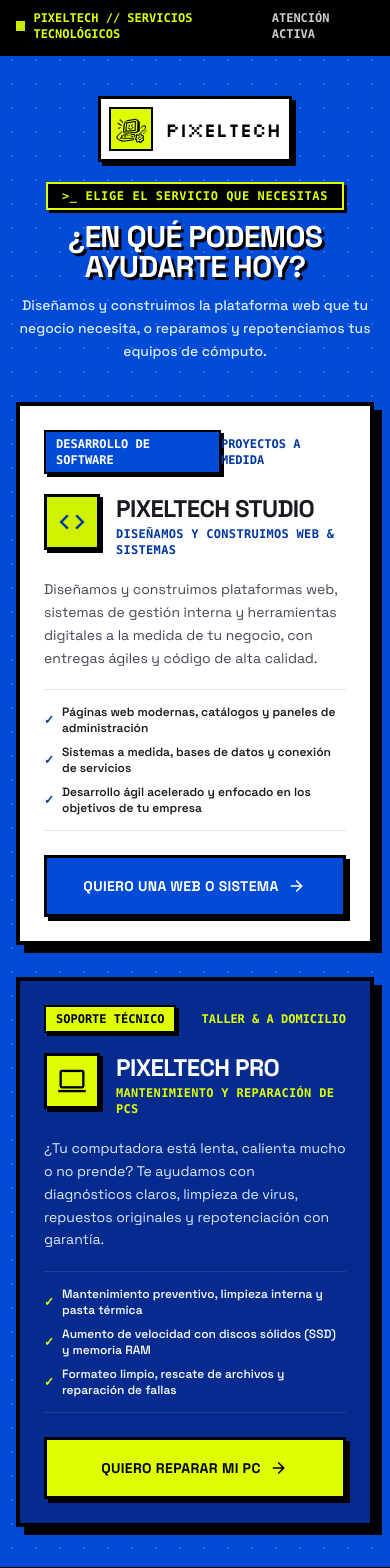
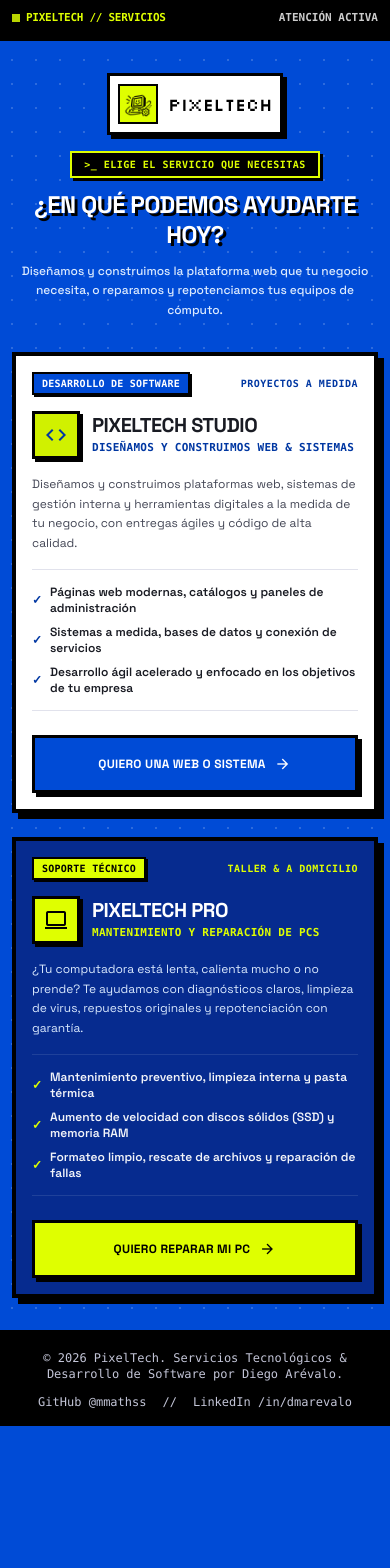
Before and after one commit to mmathss/pixelTech-landing, a React (Vite) app: page / in a window 390 px wide. Shown: the top 1568 px of the page. After the commit the page ends 1426 px from the top, so only its background shows below. Built offline with nearby package versions, Linux system fonts and the light colour scheme.

Commit message:
fix(responsive): resolver solapamiento de badges y optimizar tarjetas para movil (320px+)

```diff
--- a/src/components/hub/HubLanding.jsx
+++ b/src/components/hub/HubLanding.jsx
@@ -5,13 +5,13 @@ export default function HubLanding({ onSelectView }) {
   return (
     <div className="min-h-screen bg-brand-blue tech-grid-bg text-white font-sans flex flex-col justify-between selection:bg-brand-neon selection:text-black">
       {/* Top Status Marquee Bar */}
-      <header className="bg-black text-brand-neon border-b-4 border-black py-2.5 px-4 select-none">
-        <div className="max-w-7xl mx-auto flex items-center justify-between text-xs font-mono font-bold">
-          <div className="flex items-center gap-2">
-            <span className="w-2.5 h-2.5 bg-brand-neon animate-pulse"></span>
-            <span>PIXELTECH // SERVICIOS TECNOLÓGICOS</span>
+      <header className="bg-black text-brand-neon border-b-4 border-black py-2.5 px-3 sm:px-4 select-none">
+        <div className="max-w-7xl mx-auto flex items-center justify-between text-[11px] sm:text-xs font-mono font-bold">
+          <div className="flex items-center gap-1.5 sm:gap-2">
+            <span className="w-2 sm:w-2.5 h-2 sm:h-2.5 bg-brand-neon animate-pulse shrink-0"></span>
+            <span className="tracking-tight sm:tracking-normal">PIXELTECH // SERVICIOS</span>
           </div>
-          <div className="flex items-center gap-4 text-white/80">
+          <div className="flex items-center gap-2 sm:gap-4 text-white/80 shrink-0">
             <span>ATENCIÓN ACTIVA</span>
             <span className="text-brand-neon hidden sm:inline">LIMA, PERÚ &amp; REMOTO</span>
           </div>
@@ -19,80 +19,80 @@ export default function HubLanding({ onSelectView }) {
       </header>
 
       {/* Main Content Area */}
-      <main className="flex-1 flex flex-col justify-center py-10 sm:py-16 px-4 lg:px-8 max-w-7xl mx-auto w-full">
+      <main className="flex-1 flex flex-col justify-center py-8 sm:py-16 px-3 sm:px-4 lg:px-8 max-w-7xl mx-auto w-full">
         {/* Header Introduction */}
         <motion.div
-          className="flex flex-col items-center text-center gap-3 mb-10 sm:mb-14"
+          className="flex flex-col items-center text-center gap-3 mb-8 sm:mb-14"
           initial={{ opacity: 0, y: 25 }}
           animate={{ opacity: 1, y: 0 }}
           transition={{ duration: 0.5 }}
         >
           {/* Brand Logo Box */}
-          <div className="flex items-center gap-3 bg-white p-2 border-3 border-black shadow-[4px_4px_0px_#000] mb-2">
+          <div className="flex items-center gap-2.5 sm:gap-3 bg-white p-2 border-3 border-black shadow-[4px_4px_0px_#000] mb-1 sm:mb-2">
             <div className="bg-brand-neon p-1 border-2 border-black">
               <img
                 src={logoImg}
                 alt="PixelTech Logo"
-                className="w-8 h-8 object-contain brightness-0"
+                className="w-7 h-7 sm:w-8 sm:h-8 object-contain brightness-0"
               />
             </div>
-            <span className="font-pixel text-black text-xl sm:text-2xl uppercase tracking-tight">
+            <span className="font-pixel text-black text-lg sm:text-2xl uppercase tracking-tight">
               PixelTech
             </span>
           </div>
 
-          <div className="inline-flex items-center gap-2 bg-black text-brand-neon px-3.5 py-1 border-2 border-brand-neon shadow-brutal-sm font-mono text-xs uppercase font-bold tracking-wider">
+          <div className="inline-flex items-center gap-2 bg-black text-brand-neon px-3 py-1 border-2 border-brand-neon shadow-brutal-sm font-mono text-[10px] sm:text-xs uppercase font-bold tracking-wider">
             <span>&gt;_ ELIGE EL SERVICIO QUE NECESITAS</span>
           </div>
 
-          <h1 className="font-headline-xl text-3xl sm:text-5xl lg:text-6xl uppercase tracking-tight font-black leading-none text-white drop-shadow-[3px_3px_0px_#000]">
+          <h1 className="font-headline-xl text-2xl sm:text-5xl lg:text-6xl uppercase tracking-tight font-black leading-tight sm:leading-none text-white drop-shadow-[3px_3px_0px_#000]">
             ¿En qué podemos ayudarte hoy?
           </h1>
 
-          <p className="text-blue-100 text-sm sm:text-base max-w-xl leading-relaxed font-medium">
+          <p className="text-blue-100 text-xs sm:text-base max-w-xl leading-relaxed font-medium px-2">
             Diseñamos y construimos la plataforma web que tu negocio necesita, o reparamos y repotenciamos tus equipos de cómputo.
           </p>
         </motion.div>
 
         {/* 2 Big Master Selection Cards (Studio First, Pro Second) */}
-        <div className="grid grid-cols-1 lg:grid-cols-2 gap-8 items-stretch max-w-5xl mx-auto w-full">
+        <div className="grid grid-cols-1 lg:grid-cols-2 gap-6 sm:gap-8 items-stretch max-w-5xl mx-auto w-full">
           {/* Card 1: PixelTech Studio (Desarrollo) */}
           <motion.div
             initial={{ opacity: 0, x: -30 }}
             animate={{ opacity: 1, x: 0 }}
             transition={{ duration: 0.5, delay: 0.15 }}
-            className="group bg-surface-container-lowest text-on-surface border-4 border-black p-6 sm:p-8 flex flex-col justify-between shadow-[8px_8px_0px_#000] hover:shadow-[12px_12px_0px_#004bd6] hover:-translate-x-1 hover:-translate-y-1 transition-all"
+            className="group bg-surface-container-lowest text-on-surface border-4 border-black p-4 sm:p-8 flex flex-col justify-between shadow-[6px_6px_0px_#000] sm:shadow-[8px_8px_0px_#000] hover:shadow-[12px_12px_0px_#004bd6] hover:-translate-x-1 hover:-translate-y-1 transition-all"
           >
-            <div className="flex flex-col gap-5">
+            <div className="flex flex-col gap-4 sm:gap-5">
               {/* Badge */}
-              <div className="flex items-center justify-between">
-                <span className="bg-primary-container text-on-primary font-mono text-xs font-black px-2.5 py-1 border-2 border-black shadow-brutal-sm uppercase">
+              <div className="flex flex-wrap items-center justify-between gap-1.5 sm:gap-2">
+                <span className="bg-primary-container text-on-primary font-mono text-[10px] sm:text-xs font-black px-2 py-0.5 sm:px-2.5 sm:py-1 border-2 border-black shadow-[2px_2px_0px_#000] uppercase tracking-wide">
                   DESARROLLO DE SOFTWARE
                 </span>
-                <span className="text-primary font-mono text-xs font-bold">
+                <span className="text-primary font-mono text-[10px] sm:text-xs font-bold tracking-wider">
                   PROYECTOS A MEDIDA
                 </span>
               </div>
 
               {/* Title & Icon Header */}
-              <div className="flex items-start gap-4">
-                <div className="w-14 h-14 bg-secondary-fixed text-black border-3 border-black shadow-brutal-sm flex items-center justify-center shrink-0 group-hover:rotate-3 transition-transform">
-                  <span className="material-symbols-outlined text-3xl text-primary">
+              <div className="flex items-center sm:items-start gap-3 sm:gap-4">
+                <div className="w-12 h-12 sm:w-14 sm:h-14 bg-secondary-fixed text-black border-3 border-black shadow-[3px_3px_0px_#000] flex items-center justify-center shrink-0 group-hover:rotate-3 transition-transform">
+                  <span className="material-symbols-outlined text-2xl sm:text-3xl text-primary">
                     code
                   </span>
                 </div>
-                <div>
-                  <h2 className="font-headline-md text-2xl sm:text-3xl font-black uppercase text-on-background tracking-tight leading-tight group-hover:text-primary transition-colors">
+                <div className="min-w-0 flex-1">
+                  <h2 className="font-headline-md text-xl sm:text-3xl font-black uppercase text-on-background tracking-tight leading-tight group-hover:text-primary transition-colors">
                     PixelTech Studio
                   </h2>
-                  <p className="text-primary font-mono text-xs uppercase font-bold tracking-wide mt-0.5">
+                  <p className="text-primary font-mono text-[11px] sm:text-xs uppercase font-bold tracking-wide mt-0.5">
                     Diseñamos y Construimos Web &amp; Sistemas
                   </p>
                 </div>
               </div>
 
               {/* Description */}
-              <p className="text-on-surface-variant text-sm leading-relaxed">
+              <p className="text-on-surface-variant text-xs sm:text-sm leading-relaxed">
                 Diseñamos y construimos plataformas web, sistemas de gestión interna y herramientas digitales a la medida de tu negocio, con entregas ágiles y código de alta calidad.
               </p>
 
@@ -117,10 +117,10 @@ export default function HubLanding({ onSelectView }) {
             <button
               type="button"
               onClick={() => onSelectView('studio')}
-              className="mt-6 w-full py-3.5 px-6 bg-primary-container text-on-primary font-headline-sm text-sm sm:text-base font-black uppercase tracking-wide flex items-center justify-center gap-2 border-3 border-black shadow-[4px_4px_0px_#000] hover:translate-x-[-2px] hover:translate-y-[-2px] hover:shadow-[6px_6px_0px_#000] active:translate-x-[1px] active:translate-y-[1px] transition-all cursor-pointer"
+              className="mt-6 w-full py-3 sm:py-3.5 px-4 sm:px-6 bg-primary-container text-on-primary font-headline-sm text-xs sm:text-base font-black uppercase tracking-wide flex items-center justify-center gap-2 border-3 border-black shadow-[4px_4px_0px_#000] hover:translate-x-[-2px] hover:translate-y-[-2px] hover:shadow-[6px_6px_0px_#000] active:translate-x-[1px] active:translate-y-[1px] transition-all cursor-pointer"
             >
               <span>Quiero una Web o Sistema</span>
-              <span className="material-symbols-outlined text-xl">arrow_forward</span>
+              <span className="material-symbols-outlined text-lg sm:text-xl">arrow_forward</span>
             </button>
           </motion.div>
 
@@ -129,38 +129,38 @@ export default function HubLanding({ onSelectView }) {
             initial={{ opacity: 0, x: 30 }}
             animate={{ opacity: 1, x: 0 }}
             transition={{ duration: 0.5, delay: 0.25 }}
-            className="group bg-brand-darkblue border-4 border-black p-6 sm:p-8 flex flex-col justify-between shadow-[8px_8px_0px_#000] hover:shadow-[12px_12px_0px_#DFFF00] hover:-translate-x-1 hover:-translate-y-1 transition-all"
+            className="group bg-brand-darkblue border-4 border-black p-4 sm:p-8 flex flex-col justify-between shadow-[6px_6px_0px_#000] sm:shadow-[8px_8px_0px_#000] hover:shadow-[12px_12px_0px_#DFFF00] hover:-translate-x-1 hover:-translate-y-1 transition-all"
           >
-            <div className="flex flex-col gap-5">
+            <div className="flex flex-col gap-4 sm:gap-5">
               {/* Badge */}
-              <div className="flex items-center justify-between">
-                <span className="bg-brand-neon text-black font-mono text-xs font-black px-2.5 py-1 border-2 border-black shadow-brutal-sm uppercase">
+              <div className="flex flex-wrap items-center justify-between gap-1.5 sm:gap-2">
+                <span className="bg-brand-neon text-black font-mono text-[10px] sm:text-xs font-black px-2 py-0.5 sm:px-2.5 sm:py-1 border-2 border-black shadow-[2px_2px_0px_#000] uppercase tracking-wide">
                   SOPORTE TÉCNICO
                 </span>
-                <span className="text-brand-neon font-mono text-xs font-bold">
+                <span className="text-brand-neon font-mono text-[10px] sm:text-xs font-bold tracking-wider">
                   TALLER &amp; A DOMICILIO
                 </span>
               </div>
 
               {/* Title & Icon Header */}
-              <div className="flex items-start gap-4">
-                <div className="w-14 h-14 bg-brand-neon text-black border-3 border-black shadow-brutal-sm flex items-center justify-center shrink-0 group-hover:rotate-3 transition-transform">
-                  <span className="material-symbols-outlined text-3xl">
+              <div className="flex items-center sm:items-start gap-3 sm:gap-4">
+                <div className="w-12 h-12 sm:w-14 sm:h-14 bg-brand-neon text-black border-3 border-black shadow-[3px_3px_0px_#000] flex items-center justify-center shrink-0 group-hover:rotate-3 transition-transform">
+                  <span className="material-symbols-outlined text-2xl sm:text-3xl">
                     computer
                   </span>
                 </div>
-                <div>
-                  <h2 className="font-headline-md text-2xl sm:text-3xl font-black uppercase text-white tracking-tight leading-tight group-hover:text-brand-neon transition-colors">
+                <div className="min-w-0 flex-1">
+                  <h2 className="font-headline-md text-xl sm:text-3xl font-black uppercase text-white tracking-tight leading-tight group-hover:text-brand-neon transition-colors">
                     PixelTech Pro
                   </h2>
-                  <p className="text-brand-neon font-mono text-xs uppercase font-bold tracking-wide mt-0.5">
+                  <p className="text-brand-neon font-mono text-[11px] sm:text-xs uppercase font-bold tracking-wide mt-0.5">
                     Mantenimiento y Reparación de PCs
                   </p>
                 </div>
               </div>
 
               {/* Description */}
-              <p className="text-blue-100 text-sm leading-relaxed">
+              <p className="text-blue-100 text-xs sm:text-sm leading-relaxed">
                 ¿Tu computadora está lenta, calienta mucho o no prende? Te ayudamos con diagnósticos claros, limpieza de virus, repuestos originales y repotenciación con garantía.
               </p>
 
@@ -185,10 +185,10 @@ export default function HubLanding({ onSelectView }) {
             <button
               type="button"
               onClick={() => onSelectView('soporte')}
-              className="mt-6 w-full py-3.5 px-6 bg-brand-neon text-black font-headline-sm text-sm sm:text-base font-black uppercase tracking-wide flex items-center justify-center gap-2 border-3 border-black shadow-[4px_4px_0px_#000] hover:translate-x-[-2px] hover:translate-y-[-2px] hover:shadow-[6px_6px_0px_#000] active:translate-x-[1px] active:translate-y-[1px] transition-all cursor-pointer"
+              className="mt-6 w-full py-3 sm:py-3.5 px-4 sm:px-6 bg-brand-neon text-black font-headline-sm text-xs sm:text-base font-black uppercase tracking-wide flex items-center justify-center gap-2 border-3 border-black shadow-[4px_4px_0px_#000] hover:translate-x-[-2px] hover:translate-y-[-2px] hover:shadow-[6px_6px_0px_#000] active:translate-x-[1px] active:translate-y-[1px] transition-all cursor-pointer"
             >
               <span>Quiero Reparar mi PC</span>
-              <span className="material-symbols-outlined text-xl">arrow_forward</span>
+              <span className="material-symbols-outlined text-lg sm:text-xl">arrow_forward</span>
             </button>
           </motion.div>
         </div>
```
Also changed, not shown: src/components/PageToggle.jsx (+15 -11 lines).
